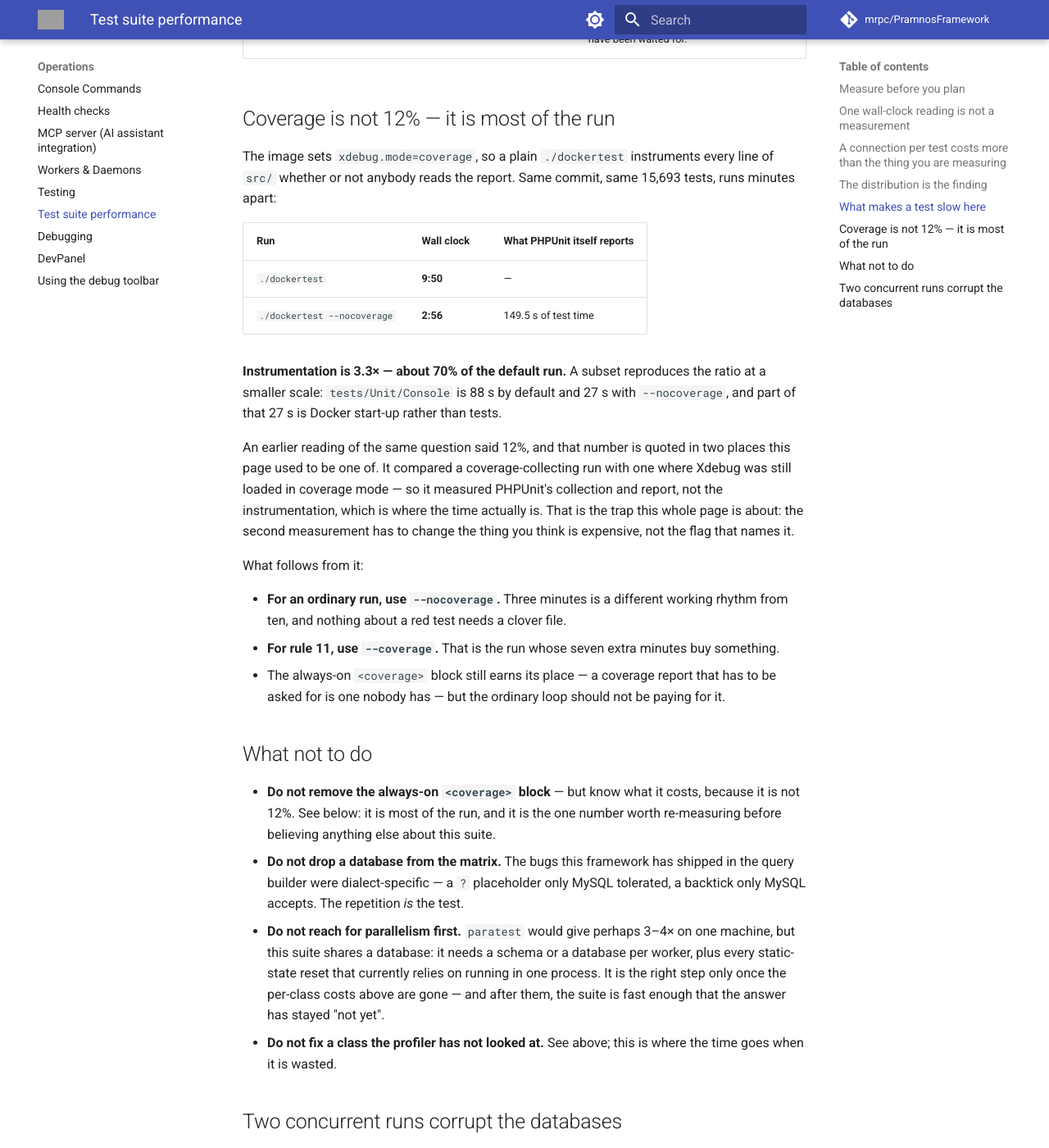
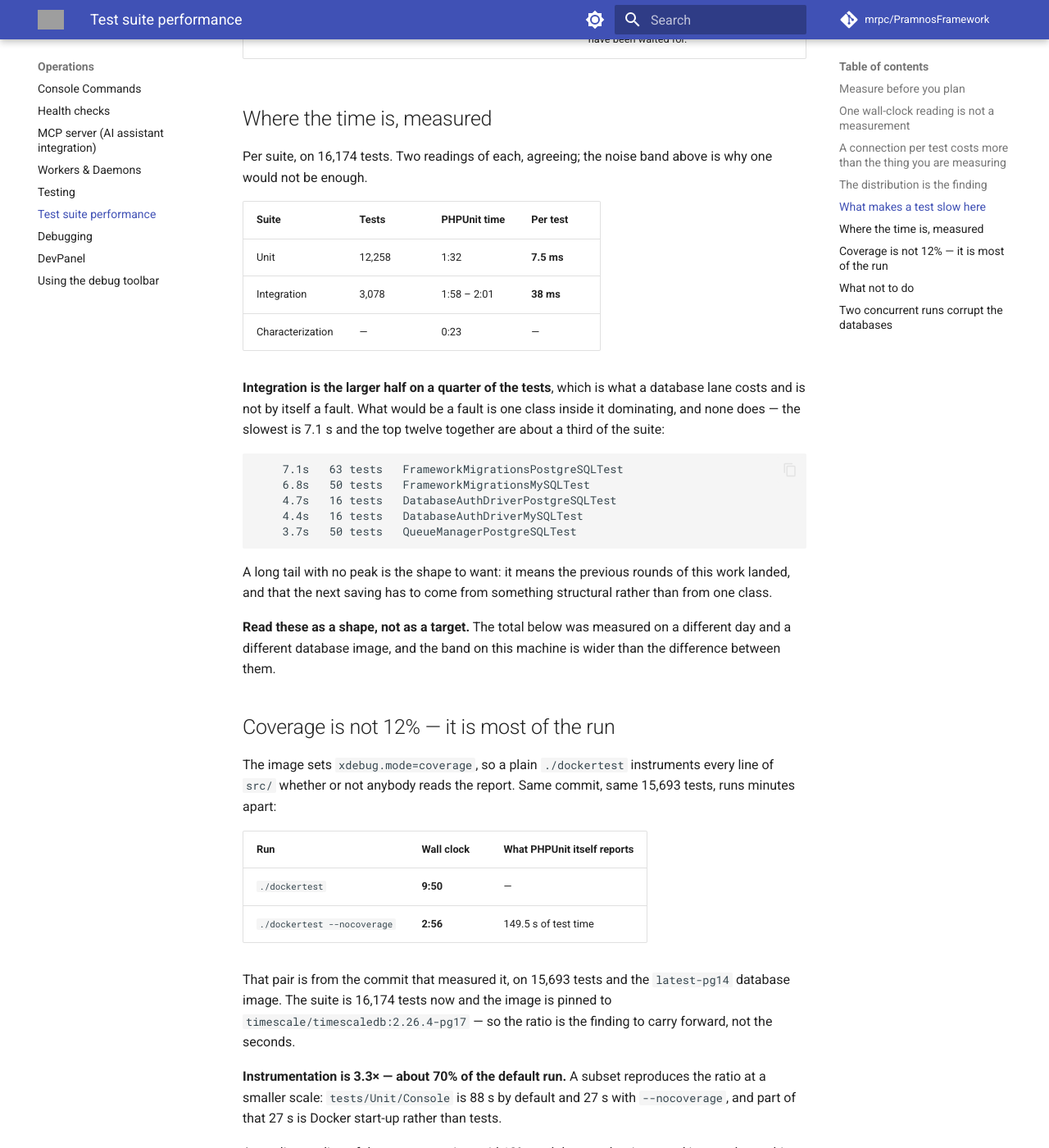
Before and after one commit to mrpc/PramnosFramework, an MkDocs documentation site: the page built from docs/Pramnos_Test_Suite_Performance.md, in a window 1280 px wide and 1400 px high, scrolled down 2949 px. Shown: the whole window at 82% size. Built offline with MkDocs 1.6.1 and Material for MkDocs 9.7.7, drawn with Linux system fonts in a browser that asks for light colours; comment, search, counter and statistics services are not loaded; grey boxes are pictures that could not be loaded.

Commit message:
docs(testing): record where the suite's time actually is, per suite and per class
The 15,693-test / 149.5 s pair in this guide is from the commit that measured it,
on the latest-pg14 image. The suite is 16,174 tests now and the image is pinned to
2.26.4-pg17, so the seconds no longer describe anything — while the ratio the
section is about (instrumentation is 3.3x) still does.

Measured, two agreeing readings each: Unit 12,258 tests in 1:32 (7.5 ms/test),
Integration 3,078 in 1:58-2:01 (38 ms/test), Characterization 0:23. Integration is
the larger half on a quarter of the tests, which is what a database lane costs and
is not by itself a fault; what would be is one class dominating it, and none does
— the slowest is 7.1 s and the top twelve are about a third of the suite. A long
tail with no peak is the shape to want.

````diff
--- a/docs/Pramnos_Test_Suite_Performance.md
+++ b/docs/Pramnos_Test_Suite_Performance.md
@@ -116,6 +116,38 @@ thousands of fast tests is worth less than one class fixed.
 | **A cache walked per write.** Invalidating by scanning is invisible until a test writes a thousand rows. | Invalidate by key or category. |
 | **`sleep()` and real timeouts.** | Inject the clock, or assert on what would have been waited for. |
 
+## Where the time is, measured
+
+Per suite, on 16,174 tests. Two readings of each, agreeing; the noise band above is why one
+would not be enough.
+
+| Suite | Tests | PHPUnit time | Per test |
+| --- | --- | --- | --- |
+| Unit | 12,258 | 1:32 | **7.5 ms** |
+| Integration | 3,078 | 1:58 – 2:01 | **38 ms** |
+| Characterization | — | 0:23 | — |
+
+**Integration is the larger half on a quarter of the tests**, which is what a database lane
+costs and is not by itself a fault. What would be a fault is one class inside it dominating,
+and none does — the slowest is 7.1 s and the top twelve together are about a third of the
+suite:
+
+```
+    7.1s   63 tests   FrameworkMigrationsPostgreSQLTest
+    6.8s   50 tests   FrameworkMigrationsMySQLTest
+    4.7s   16 tests   DatabaseAuthDriverPostgreSQLTest
+    4.4s   16 tests   DatabaseAuthDriverMySQLTest
+    3.7s   50 tests   QueueManagerPostgreSQLTest
+```
+
+A long tail with no peak is the shape to want: it means the previous rounds of this work
+landed, and that the next saving has to come from something structural rather than from one
+class.
+
+**Read these as a shape, not as a target.** The total below was measured on a different day
+and a different database image, and the band on this machine is wider than the difference
+between them.
+
 ## Coverage is not 12% — it is most of the run
 
 The image sets `xdebug.mode=coverage`, so a plain `./dockertest` instruments every line of
@@ -126,6 +158,11 @@ apart:
 | --- | --- | --- |
 | `./dockertest` | **9:50** | — |
 | `./dockertest --nocoverage` | **2:56** | 149.5 s of test time |
+
+That pair is from the commit that measured it, on 15,693 tests and the `latest-pg14`
+database image. The suite is 16,174 tests now and the image is pinned to
+`timescale/timescaledb:2.26.4-pg17` — so the ratio is the finding to carry forward, not the
+seconds.
 
 **Instrumentation is 3.3× — about 70% of the default run.** A subset reproduces the ratio at
 a smaller scale: `tests/Unit/Console` is 88 s by default and 27 s with `--nocoverage`, and
````
